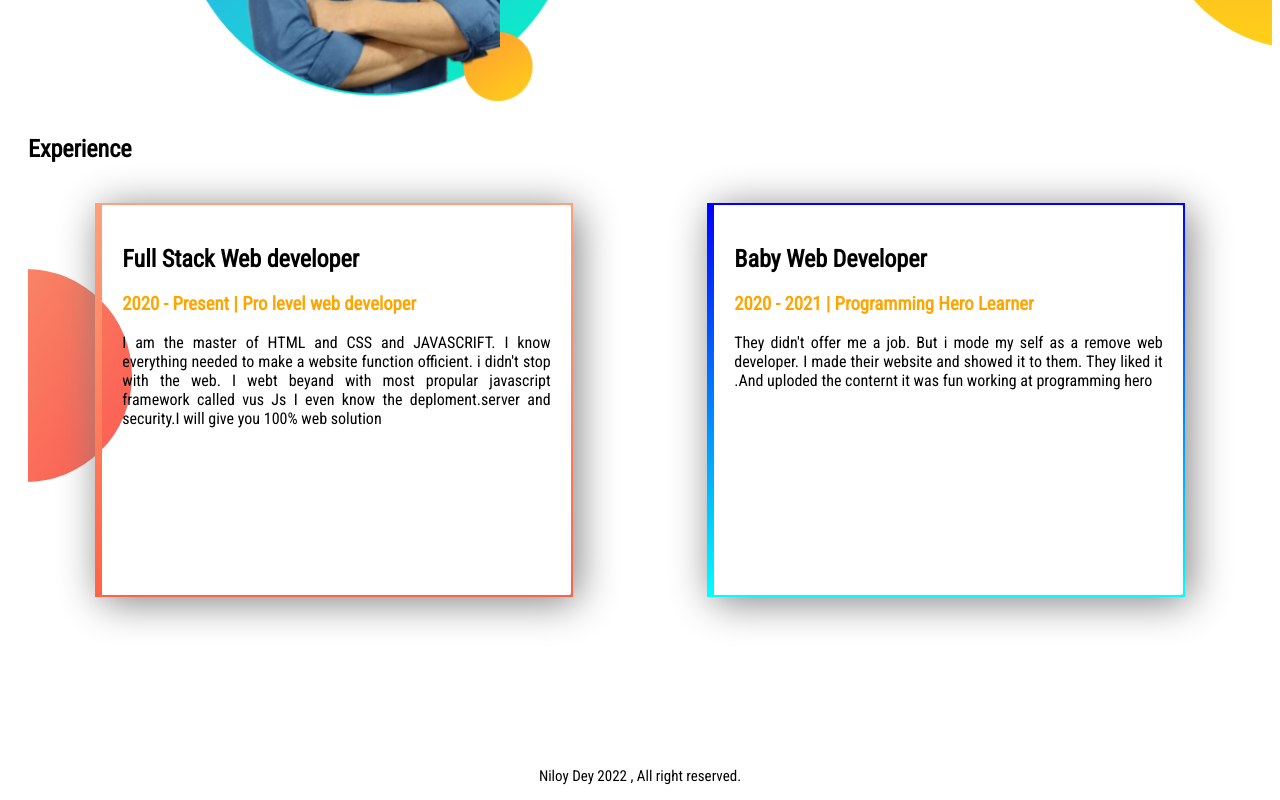
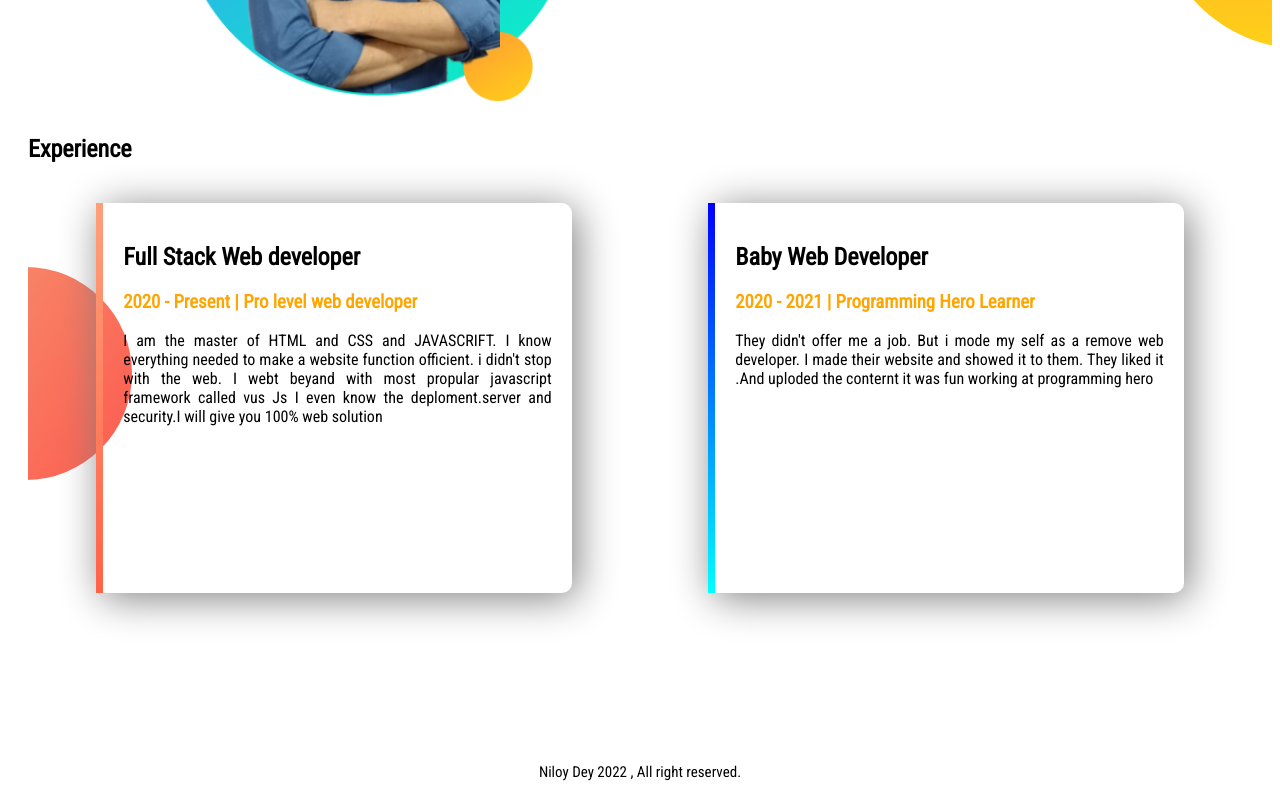
Before and after one commit to Niloy-Dey/portfolio, a plain HTML site: page index.html in a window 1280 px wide. Shown: the part 832-1632 px from the top of the page. Drawn offline with Linux system fonts and the light colour scheme.

Commit message:
problem solved

```diff
--- a/portfolio.css
+++ b/portfolio.css
@@ -52,7 +52,6 @@ p{
 }
 .card{
     width: 35%;
-    border: 2px solid black;
     padding: 20px;
     height: 350px;
     justify-content: space-around;
@@ -69,9 +68,13 @@ p{
 }
 .right-card{
     border-left: 7px solid ;
+    border-radius: 10px;
     border-image: linear-gradient(180deg, blue, cyan);
     border-image-slice: 1;
 
+}
+.sub-section,.card{
+    border-radius: 10px;
 }
 .footer-section p{
     font-size: 15px;
```
Also changed, not shown: index.html (+1 -1 lines).
